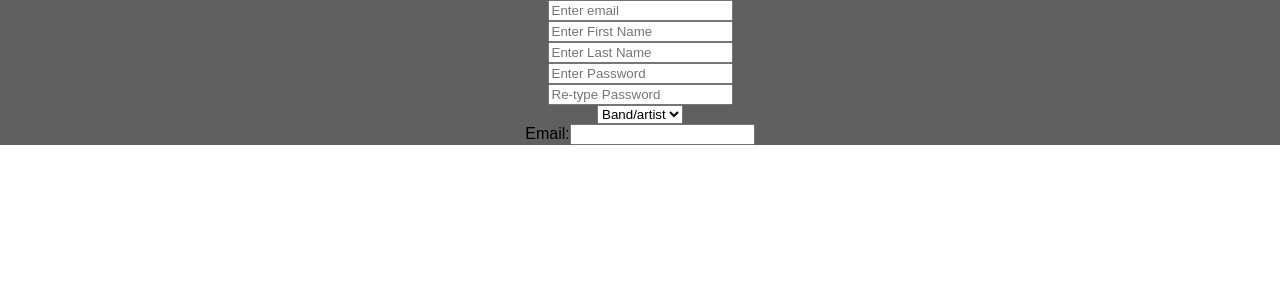
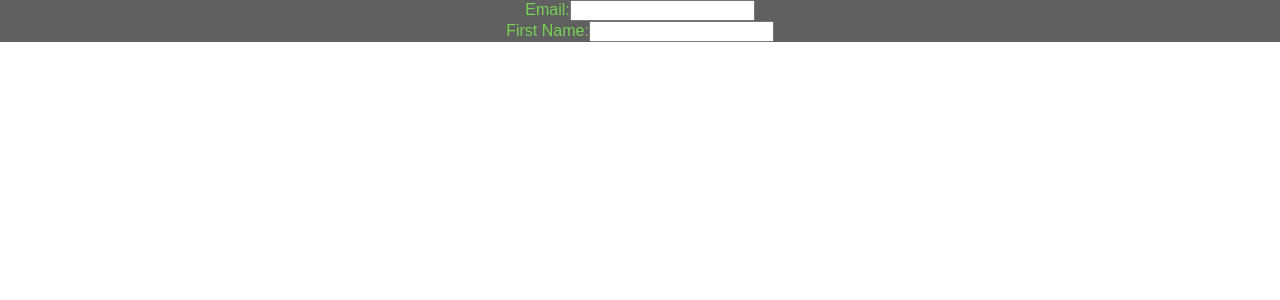
Before and after one commit to lmwright6/newuserpage, a React (Create React App) app: page / in a window 1280 px wide. Shown: the top 300 px of the page. Built offline with nearby package versions, Linux system fonts and the light colour scheme.

Commit message:
testMatt added a first name input box

```diff
--- a/src/App.css
+++ b/src/App.css
@@ -1,6 +1,7 @@
 .App {
   text-align: center;
    background-color: #606060;
+   color: #77D353;
 }
 
 .App-logo {
--- a/src/App.js
+++ b/src/App.js
@@ -6,32 +6,31 @@ class App extends React.Component {
 
   constructor(props) {
     super(props);
-    this.state = {emailInput: ''}
+    this.state = { emailInput: '' }
+    this.state = { firstNameInput: '' }
+
 
     this.handleEmailInput = this.handleEmailInput.bind(this);
+    this.handleFirstNameInput = this.handleFirstNameInput.bind(this);
   }
+
   handleEmailInput(event) {
-    this.setState({emailInput: event.target.value})
+    this.setState({ emailInput: event.target.value })
   }
+
+  handleFirstNameInput(event) {
+    this.setState({ emailInput: event.target.value })
+  }
+
   render() {
     return (
       <div className="App">
 
-        <body>
-          <input type = "text" name= "email" placeholder = "Enter email"/> <br />
-          <input type = "text" name= "firstname" placeholder = "Enter First Name"/> <br/>
-          <input type = "text" name= "lastname" placeholder = "Enter Last Name"/> <br/>
-          <input type = "text" name= "password" placeholder = "Enter Password"/><br/>
-          <input type = "text" name= "password2" placeholder = "Re-type Password"/><br/>
-          <select>
-            <option value="Band/artist">Band/artist</option>
-            <option value="Venue">Venue</option>
+        Email:
+        <input className = "emailInput" type = "text" value ={this.state.emailInput} onChange = {this.handleEmailInput} /><br/>
 
-          </select>
-        </body>
-        Email:
-       <input className="emailInput" type="text" value={this.state.emailInput} onChange={this.handleEmailInput}  />
-
+        First Name:
+        <input className = "firstNameInput" type = "text" value = {this.state.firstNameInput} onChange = {this.handleFirstNameInput} />
       </div>
     );
   }
```
Also changed, not shown: 1 other file (tests, documents, lock files or other folders).
